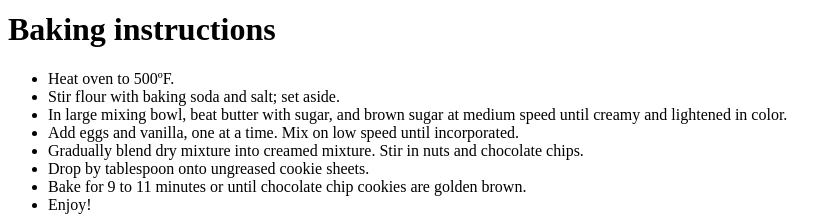
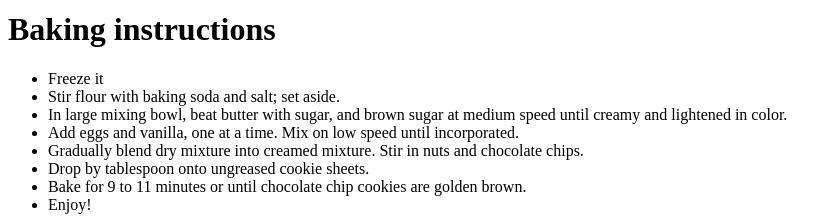
Before and after one commit to yashsadioura1/learning, a plain HTML site: page secret recipe.htm in a window 1280 px wide. Shown: the part 270-486 px from the top of the page, without its empty margins (0-837 px from the left). Drawn offline with Linux system fonts and the light colour scheme.

Commit message:
updated temp to freeze

```diff
--- a/secret recipe.htm
+++ b/secret recipe.htm
@@ -17,7 +17,7 @@
 </ul>
 <h1>Baking instructions</h1>
 <ul>
-<li>Heat oven to 500ºF.</li>
+<li>Freeze it</li>
 <li>Stir flour with baking soda and salt; set aside.</li>
 <li>In large mixing bowl, beat butter with sugar, and brown sugar at medium speed until creamy and lightened in color.</li>
 <li>Add eggs and vanilla, one at a time. Mix on low speed until incorporated.</li>
```
